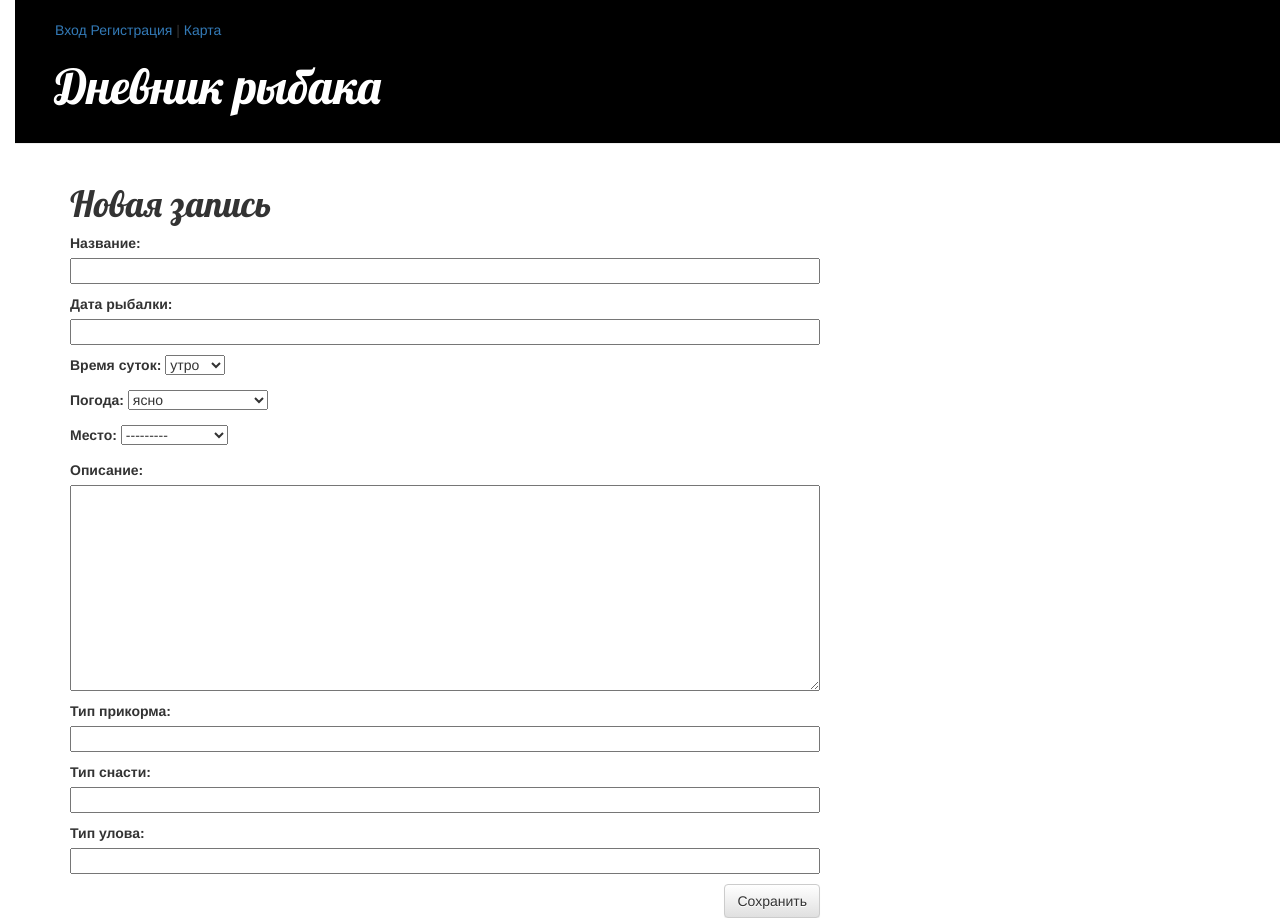
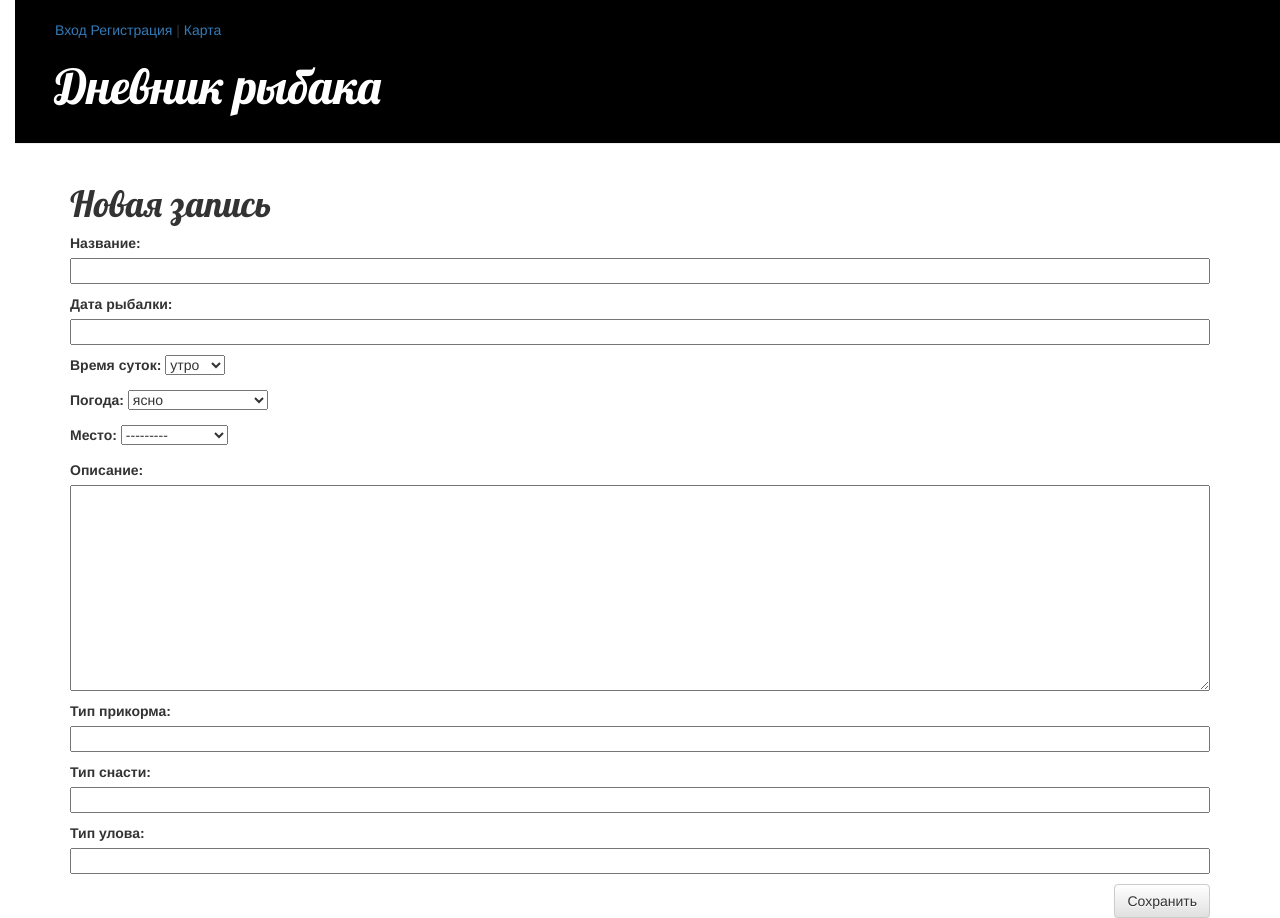
Before and after one commit to ddarling-ddarkling/fisherman-s_diary, a Django app: page /diary/new/ in a window 1280 px wide. Run offline with Django 3.2, Linux system fonts and the light colour scheme; tables that the repository leaves empty hold one stand-in row (values such as "Sample post"); some libraries are stand-ins or nearby versions.

Commit message:
adapt view for small screen

```diff
--- a/mysite/templates/base.html
+++ b/mysite/templates/base.html
@@ -3,6 +3,7 @@
 <html>
     <head>
         <title>Fisherman's Diary</title>
+        <meta name="viewport" content="width=device-width, initial-scale=1">
         <link rel="stylesheet" href="//maxcdn.bootstrapcdn.com/bootstrap/3.2.0/css/bootstrap.min.css">
         <link rel="stylesheet" href="//maxcdn.bootstrapcdn.com/bootstrap/3.2.0/css/bootstrap-theme.min.css">
         <link href="https://fonts.googleapis.com/css?family=Lobster&subset=latin,cyrillic" rel="stylesheet" type="text/css">
@@ -14,7 +15,7 @@
     </head>
     <body>
 
-        <div class="page-header">
+        <div class="page-header col-md-12 col-12 col-sm-12">
             {% if user.is_authenticated %}
                 <a href="{% url 'diary_new' %}" class="top-menu"><span class="glyphicon glyphicon-plus"></span></a>
                 <p><a href="{% url 'profile' pk=user.pk %}"> {{ user.username }}</a>
@@ -33,7 +34,7 @@
 
         <div class="content container">
             <div class="row">
-                <div class="col-md-8 col-1 col-sm-1">
+                <div class="col-md-12 col-12 col-sm-12">
                 {% block content %}
                 {% endblock %}
                 </div>
```
